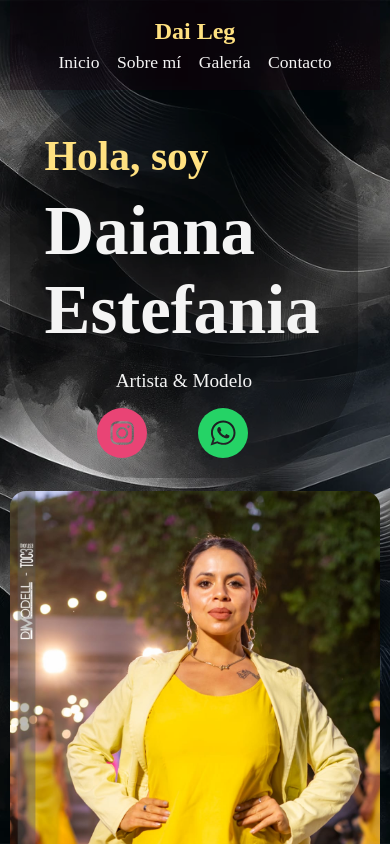
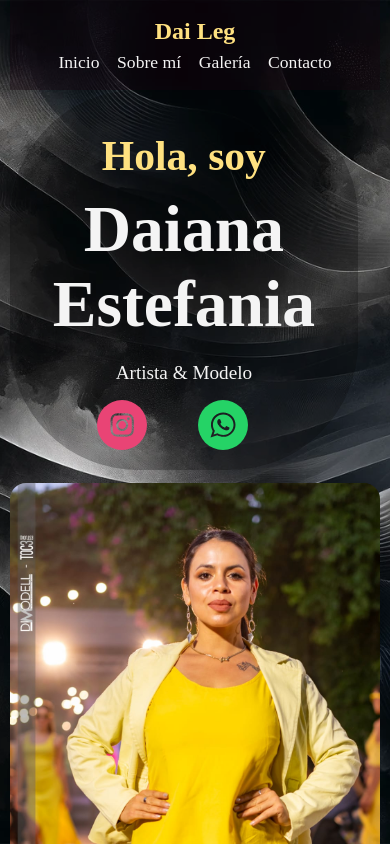
Before and after one commit to gab617/dai-bebu, a React (Vite) app: page / in a window 390 px wide. Shown: the top 844 px of the page. Built offline with nearby package versions, Linux system fonts and the light colour scheme.

Commit message:
all center

```diff
--- a/src/index.css
+++ b/src/index.css
@@ -314,6 +314,8 @@ li a {
     flex-direction: column;
     align-items: center;
     margin-bottom: .8em;
+    text-align: center;
+
   }
 
   #p-l-text {
@@ -331,7 +333,7 @@ li a {
 
   #p-l-text h1 {
     color: #f4f4f4;
-    font-size: 4.3em;
+    font-size: 4.1em;
 
   }
 
```
